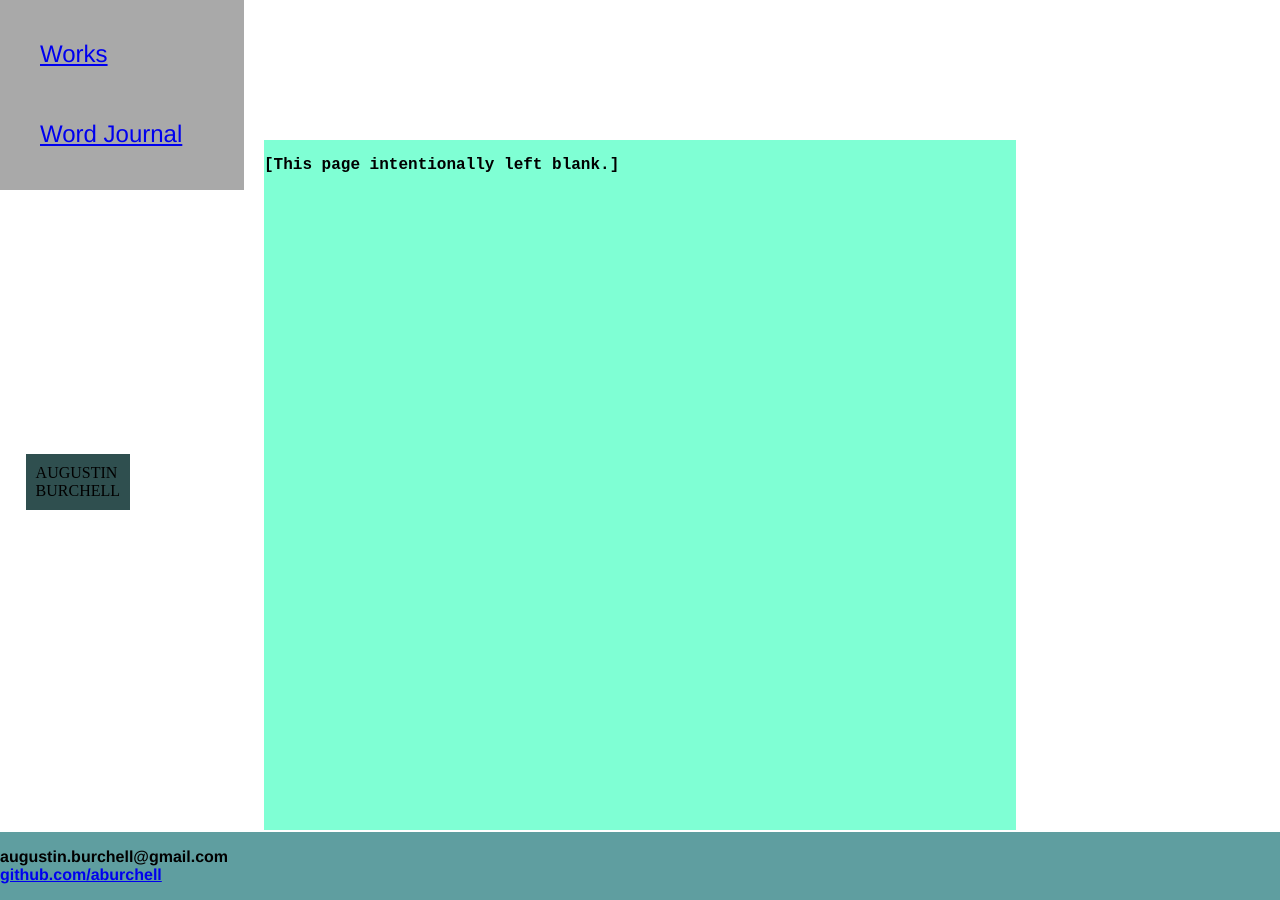
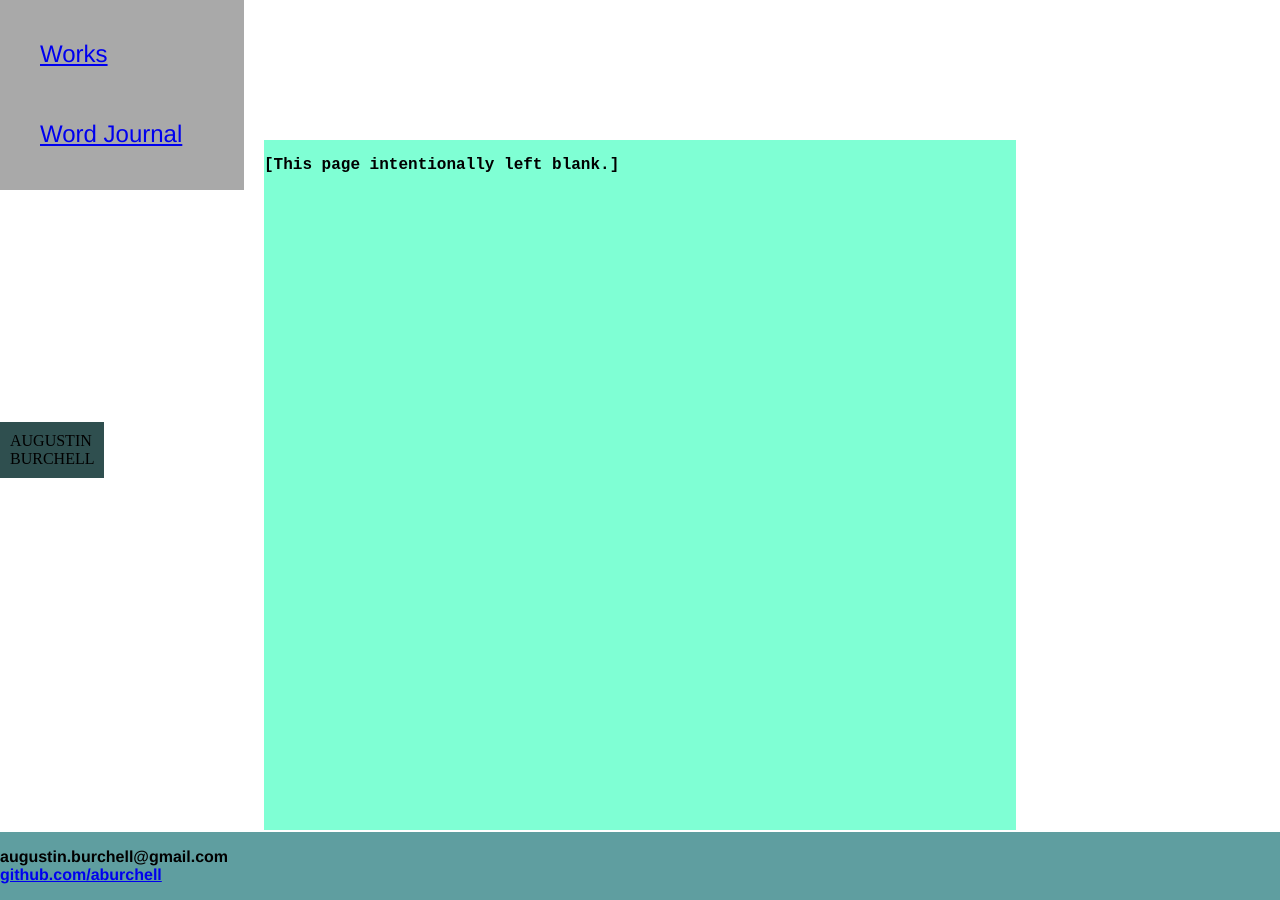
Before and after one commit to aburchell/aburchell.github.io, a Jekyll site: the page built from index.html, in a window 1280 px wide. Built offline with Jekyll 4.4.1, drawn with Linux system fonts in a browser that asks for light colours.

Commit message:
Got rid of sloppy margins on main-header

```diff
--- a/css/main.css
+++ b/css/main.css
@@ -18,8 +18,8 @@ html, body {
 .main-header {
     grid-area: header;
     background-color: darkslategray;
-    margin-left: 2%;
-    margin-top: 5%;
+/*    margin-left: 2%;*/
+/*    margin-top: 5%;*/
     padding: 10px;
     align-self: center;
 }
```
